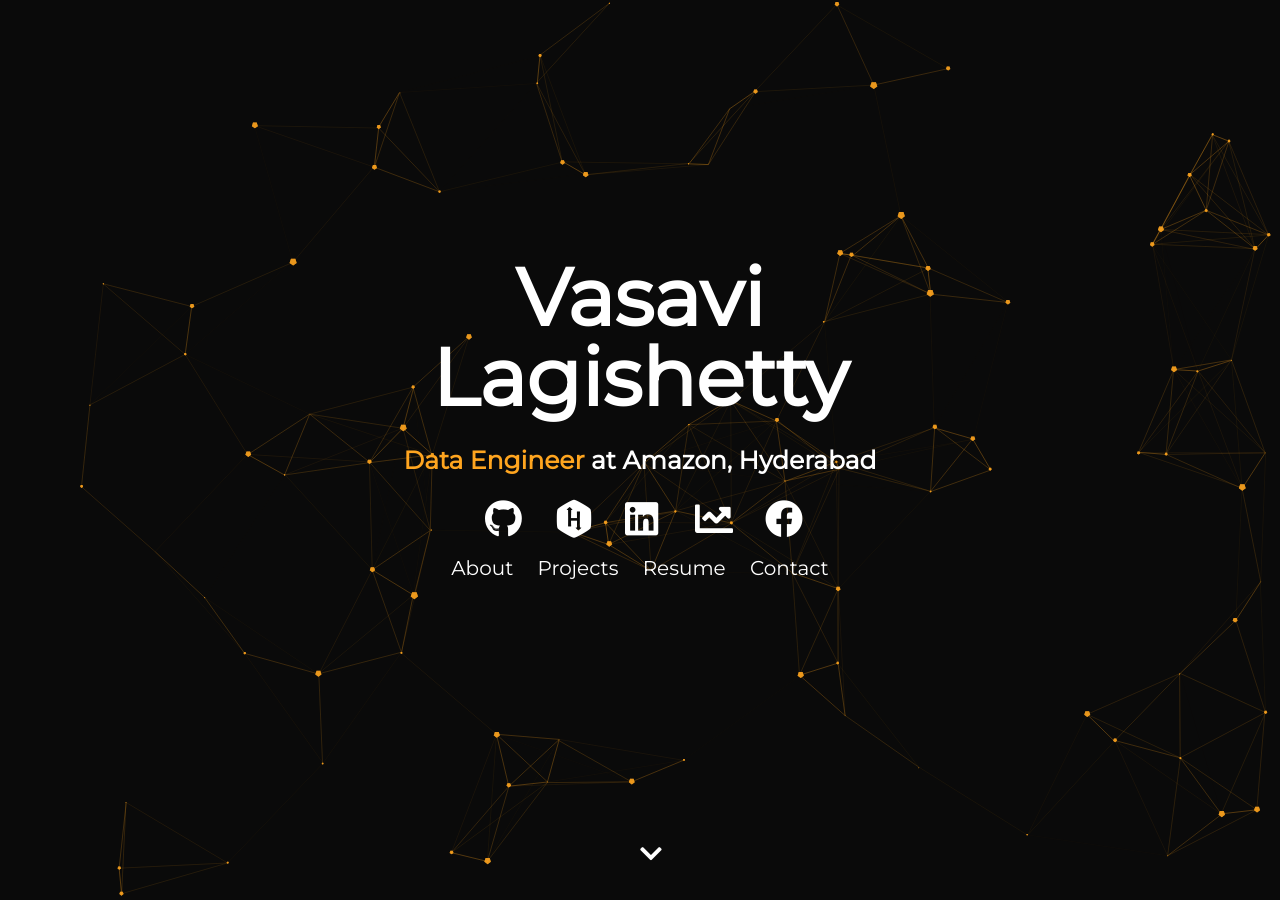
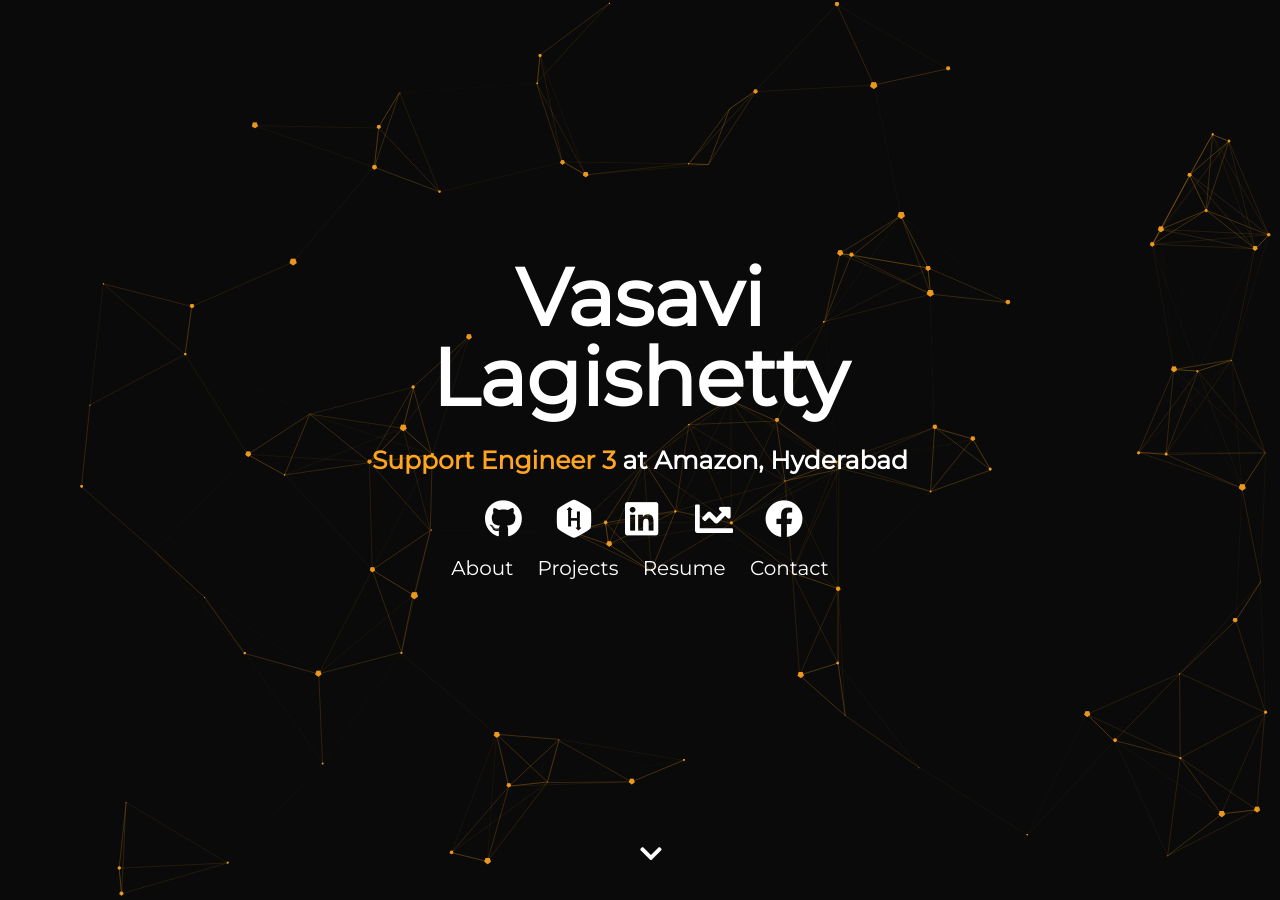
Before and after one commit to VasaviLagishetty/VasaviLagishetty.github.io, a Jekyll site: the page built from index.html, in a window 1280 px wide and 900 px high. Built offline with Jekyll 4.4.1, drawn with Linux system fonts in a browser that asks for light colours; nearby versions of some CDN libraries.

Commit message:
Update header.html

```diff
--- a/_includes/header.html
+++ b/_includes/header.html
@@ -5,7 +5,7 @@
   <div class="header">
       <h1>
         <span class="site-title">{{site.username}}</span>
-        <span class="site-description"><span style="color: #ffa51f;">Data Engineer</span> at Amazon, Hyderabad</span>
+        <span class="site-description"><span style="color: #ffa51f;">Support Engineer 3</span> at Amazon, Hyderabad</span>
       </h1>
       {% include social_links.html %}
       <div class="header-links">
```
